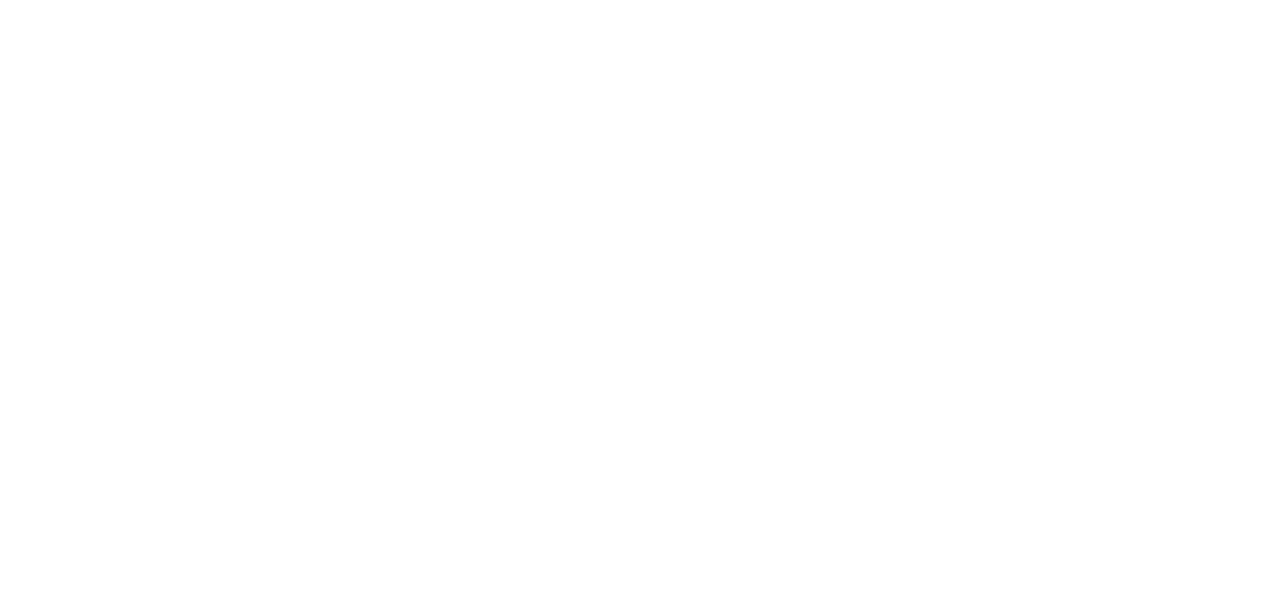
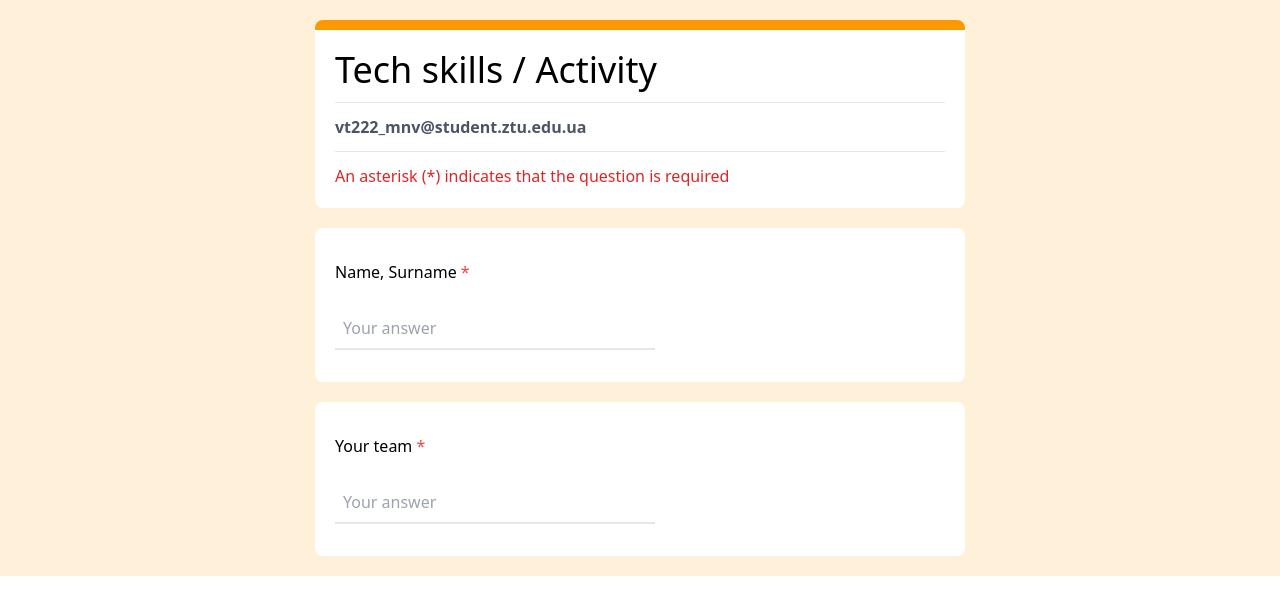
Before and after one commit to Chipernes/React-2024, a React (Vite) app in the folder lab-03/: page / in a window 1280 px wide. Shown: the top 614 px of the page. Built offline with nearby package versions, Linux system fonts and the light colour scheme.

Commit message:
add an ability to create questions text type only
- Create a Question component that can take question text and required status

```diff
--- a/lab-03/package.json
+++ b/lab-03/package.json
@@ -10,8 +10,12 @@
     "preview": "vite preview"
   },
   "dependencies": {
+    "@hookform/resolvers": "^3.9.1",
+    "classnames": "^2.5.1",
     "react": "^18.3.1",
-    "react-dom": "^18.3.1"
+    "react-dom": "^18.3.1",
+    "react-hook-form": "^7.53.1",
+    "yup": "^1.4.0"
   },
   "devDependencies": {
     "@eslint/js": "^9.11.1",
--- a/lab-03/src/App.tsx
+++ b/lab-03/src/App.tsx
@@ -1,8 +1,9 @@
+import Form from "./components/form";
 
 const App = () => {
     return (
-        <div>
-
+        <div className="bg-[#fff0d9]">
+            <Form/>
         </div>
     );
 };
--- /dev/null
+++ b/lab-03/src/components/form/Question.tsx
@@ -0,0 +1,54 @@
+import {FC, useState, FocusEvent, ChangeEvent} from "react";
+import classNames from "classnames";
+
+interface FormQuestionProps {
+    question: string;
+    inputType: string;
+    required?: boolean;
+}
+
+const Question: FC<FormQuestionProps> = ({question, required}) => {
+    const [hasError, setHasError] = useState(false);
+
+    const inputClasses = classNames(
+        "mt-6 border-b-2 p-2 w-80 focus:outline-none",
+        { "focus:border-red-500": required }
+    );
+
+    const questionClasses = classNames(
+        "bg-white rounded-lg px-5 py-8 mt-5",
+        { "border border-red-500": hasError }
+    );
+
+    const handleBlur = (event: FocusEvent<HTMLInputElement>) => {
+        if (!event.target.value && required) {
+            setHasError(true);
+        }
+    };
+
+    const handleInputChange = (event: ChangeEvent<HTMLInputElement>) => {
+        if (event.target.value) {
+            setHasError(false);
+        }
+    };
+
+    return (
+        <div className={questionClasses}>
+            <p>
+                {question}
+                {required && <span className="text-red-500"> *</span>}
+            </p>
+
+            <input
+                type="text"
+                placeholder="Your answer"
+                className={inputClasses}
+                onBlur={handleBlur}
+                onChange={handleInputChange}
+            />
+            {hasError &&  <p className="text-red-500 mt-3">The answer to this question is required</p>}
+        </div>
+    );
+};
+
+export default Question;
--- /dev/null
+++ b/lab-03/src/components/form/index.tsx
@@ -0,0 +1,31 @@
+import Question from "./Question.tsx";
+
+const Form = () => {
+    return (
+        <form
+            noValidate
+            className="max-w-[650px] m-auto py-5"
+        >
+            <div className="bg-white border-t-[10px] border-[#ff9800] rounded-lg p-5">
+                <h1 className="text-4xl ">Tech skills / Activity</h1>
+                <hr className="w-100 h-[1px] bg-[#dadce0] my-3"/>
+                <p className="text-gray-600 font-bold">vt222_mnv@student.ztu.edu.ua</p>
+                <hr className="w-100 h-[1px] bg-[#dadce0] my-3"/>
+                <p className="text-red-600">An asterisk (*) indicates that the question is required</p>
+            </div>
+
+            <Question
+                question={"Name, Surname"}
+                inputType="text"
+                required
+            />
+            <Question
+                question={"Your team"}
+                inputType="text"
+                required
+            />
+        </form>
+    );
+};
+
+export default Form;
```
Also changed, not shown: 1 other file (tests, documents, lock files or other folders).
